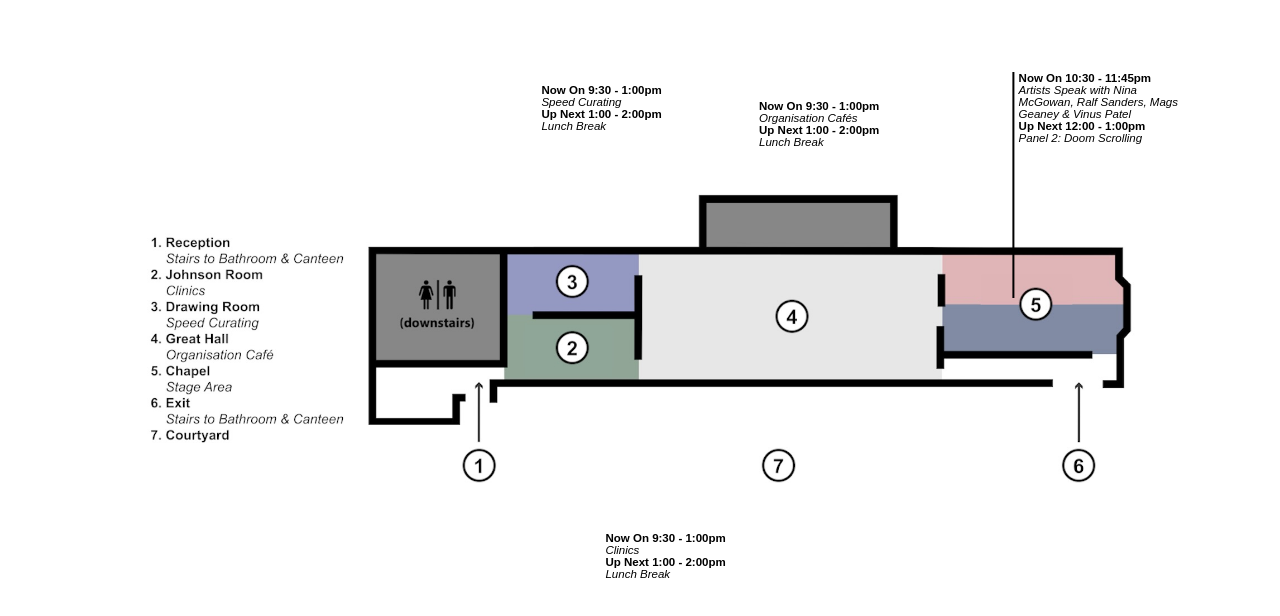
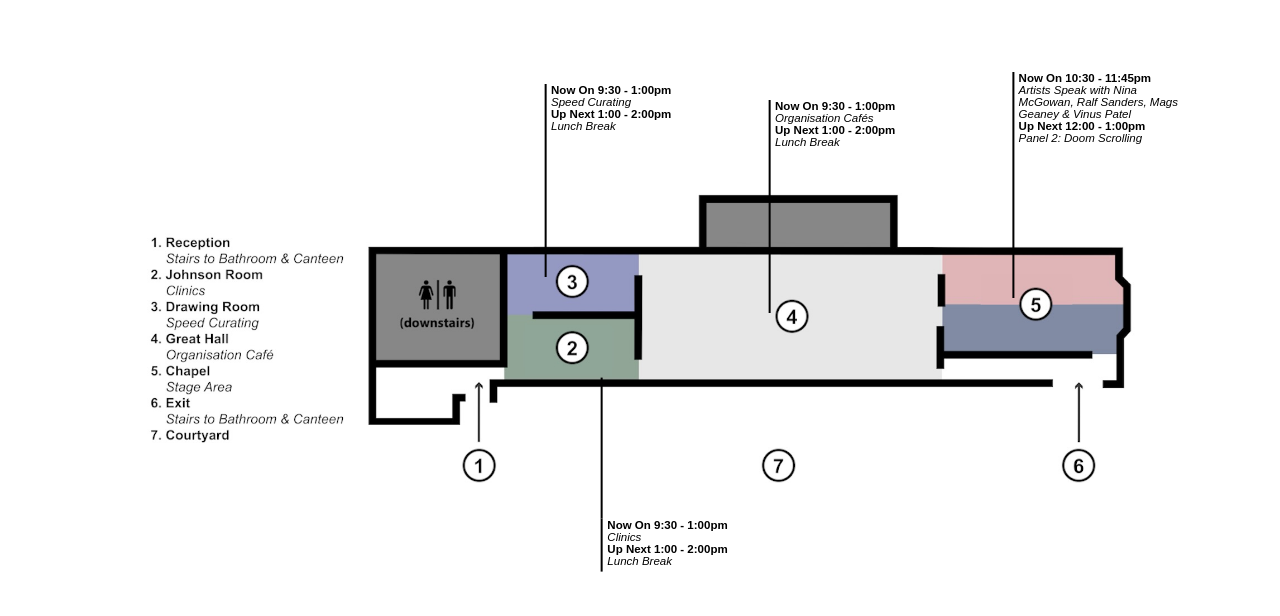
Before and after one commit to VAIProjects/GT24Map-Timetable, a plain HTML site: page index.html in a window 1280 px wide. Shown: the part 148-764 px from the top of the page. Drawn offline with Linux system fonts and the light colour scheme.

Commit message:
added all text amd positioned for 1920x1080 screen

```diff
--- a/index.html
+++ b/index.html
@@ -31,34 +31,38 @@
     <div id="map">
         <img src="images/Edited Map Centred PE.jpeg" class="map">
         <div class="overlay-text-johnson">
-            <span style="font-weight: 800; font-family: Arial, Helvetica, sans-serif;">Now On 9:30 - 1:00pm</span>
+            <div class="johnson-line"></div>
+            <div class="johnson-line-2"></div>
+            <span style="font-weight: 800; font-family: Arial, Helvetica, sans-serif;">&nbsp;&nbsp;Now On 9:30 - 1:00pm</span>
             <br>
-            <span style="font-family: Arial, Helvetica, sans-serif; font-style: italic;">Clinics</span>
+            <span style="font-family: Arial, Helvetica, sans-serif; font-style: italic;">&nbsp;&nbsp;Clinics</span>
             <br>
-            <span style="font-weight: 800; font-family: Arial, Helvetica, sans-serif;">Up Next 1:00 - 2:00pm</span>
+            <span style="font-weight: 800; font-family: Arial, Helvetica, sans-serif;">&nbsp;&nbsp;Up Next 1:00 - 2:00pm</span>
             <br>
-            <span style="font-family: Arial, Helvetica, sans-serif; font-style: italic;">Lunch Break</span>
+            <span style="font-family: Arial, Helvetica, sans-serif; font-style: italic;">&nbsp;&nbsp;Lunch Break</span>
         </div>
         <div class="overlay-text-drawing">
-            <span style="font-weight: 800; font-family: Arial, Helvetica, sans-serif;">Now On 9:30 - 1:00pm</span>
+            <div class="drawing-line"></div>
+            <span style="font-weight: 800; font-family: Arial, Helvetica, sans-serif;">&nbsp;&nbsp;Now On 9:30 - 1:00pm</span>
             <br>
-            <span style="font-family: Arial, Helvetica, sans-serif; font-style: italic;">Speed Curating</span>
+            <span style="font-family: Arial, Helvetica, sans-serif; font-style: italic;">&nbsp;&nbsp;Speed Curating</span>
             <br>
-            <span style="font-weight: 800; font-family: Arial, Helvetica, sans-serif;">Up Next 1:00 - 2:00pm</span>
+            <span style="font-weight: 800; font-family: Arial, Helvetica, sans-serif;">&nbsp;&nbsp;Up Next 1:00 - 2:00pm</span>
             <br>
-            <span style="font-family: Arial, Helvetica, sans-serif; font-style: italic;">Lunch Break</span>
+            <span style="font-family: Arial, Helvetica, sans-serif; font-style: italic;">&nbsp;&nbsp;Lunch Break</span>
         </div>
         <div class="overlay-text-great">
-            <span style="font-weight: 800; font-family: Arial, Helvetica, sans-serif;">Now On 9:30 - 1:00pm</span>
+            <div class="great-line"></div>
+            <span style="font-weight: 800; font-family: Arial, Helvetica, sans-serif;">&nbsp;&nbsp;Now On 9:30 - 1:00pm</span>
             <br>
-            <span style="font-family: Arial, Helvetica, sans-serif; font-style: italic;">Organisation Cafés</span>
+            <span style="font-family: Arial, Helvetica, sans-serif; font-style: italic;">&nbsp;&nbsp;Organisation Cafés</span>
             <br>
-            <span style="font-weight: 800; font-family: Arial, Helvetica, sans-serif;">Up Next 1:00 - 2:00pm</span>
+            <span style="font-weight: 800; font-family: Arial, Helvetica, sans-serif;">&nbsp;&nbsp;Up Next 1:00 - 2:00pm</span>
             <br>
-            <span style="font-family: Arial, Helvetica, sans-serif; font-style: italic;">Lunch Break</span>
+            <span style="font-family: Arial, Helvetica, sans-serif; font-style: italic;">&nbsp;&nbsp;Lunch Break</span>
         </div>
         <div class="overlay-text-chapel">
-            <div class="line"></div>
+            <div class="chapel-line"></div>
             <span style="font-weight: 800; font-family: Arial, Helvetica, sans-serif;">&nbsp;&nbsp;Now On 10:30 - 11:45pm</span>
             <br>
             <span style="font-family: Arial, Helvetica, sans-serif; font-style: italic;">&nbsp;&nbsp;Artists Speak with Nina &nbsp;&nbsp;McGowan, Ralf Sanders, Mags &nbsp;&nbsp;Geaney & Vinus Patel</span>
@@ -69,6 +73,9 @@
         </div>
     </div>
 </div>
+<!--
+
+-->
     <script src="clock.js"></script>
 </body>
 </html>
--- a/style.css
+++ b/style.css
@@ -42,9 +42,9 @@ p {
 }
 
 .overlay-text-johnson {
-    position:fixed;
-    left: 52%;
-    top: 88%;
+    position: fixed;
+    left: 51.9%;
+    top: 77.5%;
     transform: translate(-50%, -50%);
     color: #000;
     padding: 1px 1px;
@@ -53,9 +53,28 @@ p {
     font-family: Arial, Helvetica, sans-serif;
     }
 
+.johnson-line  {
+        background: black;
+        height: 11vw;
+        width: 2px;
+        position: relative;
+     }
+
+.johnson-line-2 {
+    position: inherit;
+    font-size:20px;
+    color:#fff;
+    height: 28%;
+    width: 2px;
+    background: black;
+}
+
+
+
+
 .overlay-text-drawing {
     position:fixed;
-    left: 47%;
+    left: 47.5%;
     top: 32%;
     transform: translate(-50%, -50%);
     color: #000;
@@ -65,9 +84,18 @@ p {
     font-family: Arial, Helvetica, sans-serif;
     }
 
+.drawing-line {
+    position: inherit;
+    font-size:20px;
+    color:#fff;
+    height: 385%;
+    width: 2px;
+    background: black;
+    }
+
 .overlay-text-great {
     position:fixed;
-    left: 64%;
+    left: 65%;
     top: 34%;
     transform: translate(-50%, -50%);
     color: #000;
@@ -75,6 +103,15 @@ p {
     font-size: 0.9vw;
     text-align: left;
     font-family: Arial, Helvetica, sans-serif;
+}
+
+.great-line {
+    position: inherit;
+    font-size:20px;
+    color:#fff;
+    height: 425%;
+    width: 2px;
+    background: black;
     }
 
 .overlay-text-chapel {
@@ -89,15 +126,11 @@ p {
     font-family: Arial, Helvetica, sans-serif;
     }
 
-.line {
-        position: fixed;
+.chapel-line {
+    position: inherit;
     font-size:20px;
     color:#fff;
     height: 305%;
     width: 2px;
     background: black;
     }
-
-    .overlay-text-chapel > span {
-        display: inline-block;
-      }
```
Also changed, not shown: clock.js (line endings or trailing spaces). Lines whose indentation alone changed are shown as unchanged.
